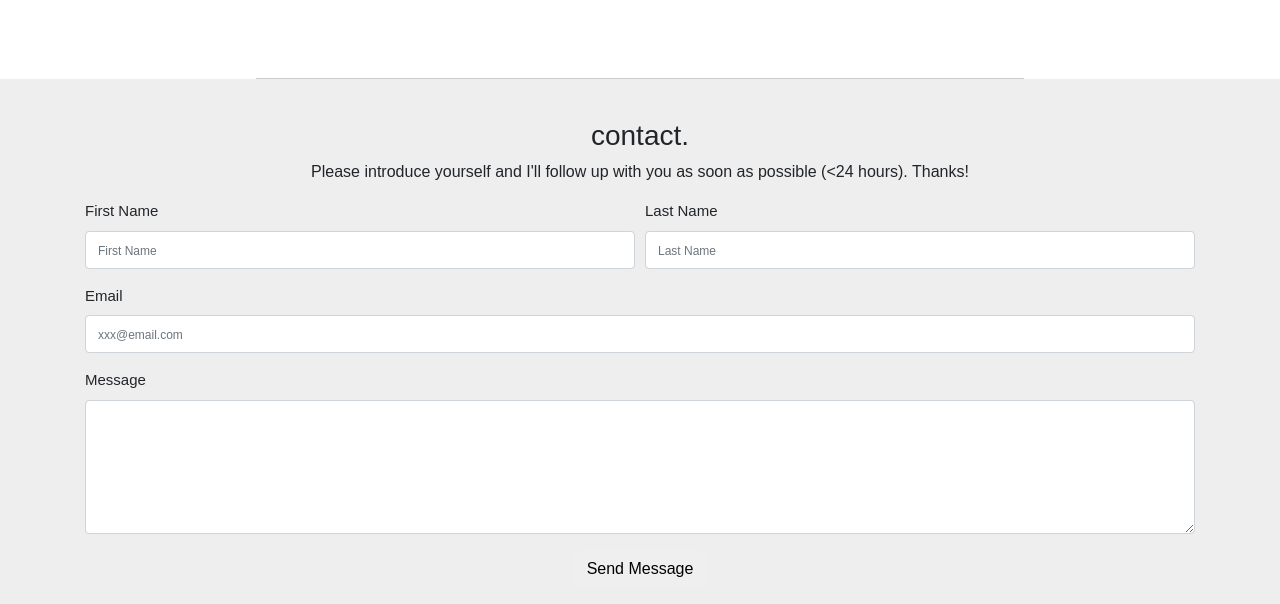
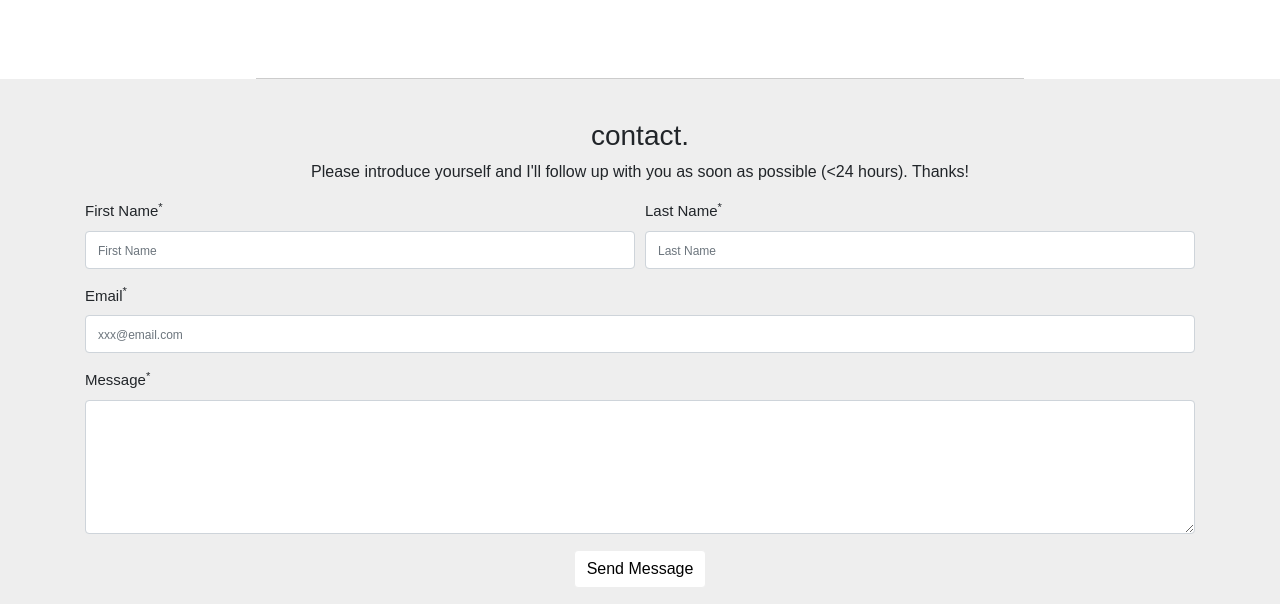
Before and after one commit to taylor732/portfolio, a plain HTML site: page portfoliov3.html in a window 1280 px wide. Shown: the part 1891-2495 px from the top of the page. Drawn offline with nearby package versions, Linux system fonts and the light colour scheme.

Commit message:
updated form styling

```diff
--- a/portfoliov3.html
+++ b/portfoliov3.html
@@ -39,7 +39,6 @@
                     <li><a href="#photography" alt="Photography">Photography</a></li>
                     <li><a href="#contact" alt="Contact Me!">Contact</a></li>
                 </ul>
-
             </div>
             <br>
             <br>
@@ -48,7 +47,7 @@
                 <p>I am an aspiring <strong>Designer</strong>, <strong>Front-End Developer</strong>, and <br><strong>Photographer</strong>.</p>
             </div>
 
-        </header>
+        </header><!--- End of main section --->
 
         <div id="portfolio">
 
@@ -83,12 +82,12 @@
                         <img src="CSS/images/project-placeholder.png" width="250px" height="150px">
                     </div>
 
-                </div>
+                </div><!--- End of top project row --->
 
-                </div>
+                </div><!--- End Container --->
 
 
-        </div>
+        </div><!--- End of Projects section --->
 
 
         <div id="photography">
@@ -131,96 +130,40 @@
                     <form>
                         <div class="form-row">
                             <div class="form-group col-md-6 col-sm-6">
-                                <label for="formFirstName">First Name</label>
+                                <label for="formFirstName">First Name<sup>*</sup></label>
                                 <input type="text" class="form-control" id="formFirstName" placeholder="First Name">
                             </div>
 
                             <div class="form-group col-md-6 col-sm-6">
-                                <label for="formLastName">Last Name</label>
+                                <label for="formLastName">Last Name<sup>*</sup></label>
                                 <input type="text" class="form-control" id="formLastName" placeholder="Last Name">
                             </div>
                         </div>
 
                         <div class="form-row">
                             <div class="form-group col-md-12">
-                                <label for="formEmail">Email</label>
+                                <label for="formEmail">Email<sup>*</sup></label>
                                 <input type="email" class="form-control" id="formEmail" placeholder="xxx@email.com">
                             </div>
                         </div>
 
                         <div class="form-row">
                             <div class="form-group col-md-12">
-                                <label for="formMessage">Message</label>
+                                <label for="formMessage">Message<sup>*</sup></label>
                                 <textarea class="form-control" id="inputAddress2" rows="5"></textarea>
                             </div>
                         </div>
                         <div class="form-row">
                             <div class="form-group col-md-12 text-center">
-                                <button type="submit" class="btn btn-default">Send Message</button>
+                                <a href="google.com"><button type="submit" class="btn btn-default btn-primary">Send Message</button></a>
                             </div>
                         </div>
 
                     </form>
-                </div>
+                </div> <!--- End of container --->
 
+        </div> <!--- End of contact page div --->
 
-                <!--- Old Form
-                    <div class="row">
-                        <div class="col-md-8">
-                            <form class="form-inline">
-                                <div class="form-group">
-                                    <label for="formFirstName">Name</label>
-                                    <input type="text" placeholder="First Name" id="formFirstName" class="form-control">
-                                </div>
-
-                                <div class="form-group">
-                                    <label for="formLastName"></label>
-                                    <input type="text" placeholder="Last Name" id="formLastName" class="form-control">
-                                </div>
-                            </form>
-                        </div>
-                    </div>
-
-                    <div class="row">
-                        <div class="col-md-6">
-                            <form>
-
-                                <div class="form-group">
-                                    <label for="formEmail">Email</label>
-                                    <input type="text" placeholder="Email@email.com" id="formEmail" class="form-control">
-                                </div>
-
-                                <div class="form-group">
-                                    <label for="formMessage">Your Message</label>
-                                    <textarea class="form-control" rows="4"></textarea>
-                                </div>
-
-                                <button type="submit" class="btn btn-default">Submit</button>
-
-                            </form>
-                        </div>
-                </div> --->
-        </div>
-
-
-
-
-
-
-
-
-
-
-        <!---
-        <nav class="right">
-                <ul>
-                    <li><a href="#profile" alt="Home Page">Profile</a></li>
-                    <li><a href="#portfolio" alt="Portfolio">Portfolio</a></li>
-                    <li><a href="#photography" alt="Photography">Photography</a></li>
-                    <li><a href="#contact" alt="Contact Me!">Contact</a></li>
-                </ul>
-            </nav>  --->
-
-</body>
+    </body>
 
 </html>
--- a/style3.css
+++ b/style3.css
@@ -190,4 +190,21 @@ img {
 
 ::placeholder {
     font-size: 12px;
+    color: #eeeeee;
 }
+
+.btn-primary {
+    border-color: #eeeeee;
+    background-color: white;
+    color: black;
+}
+
+.form-control:focus {
+    border-color: black;
+    box-shadow: 0 0 5px rgba(0, 0, 0, 0.4);
+}
+
+.btn-primary:hover {
+    border-color: black;
+    background-color: black;
+}
```
